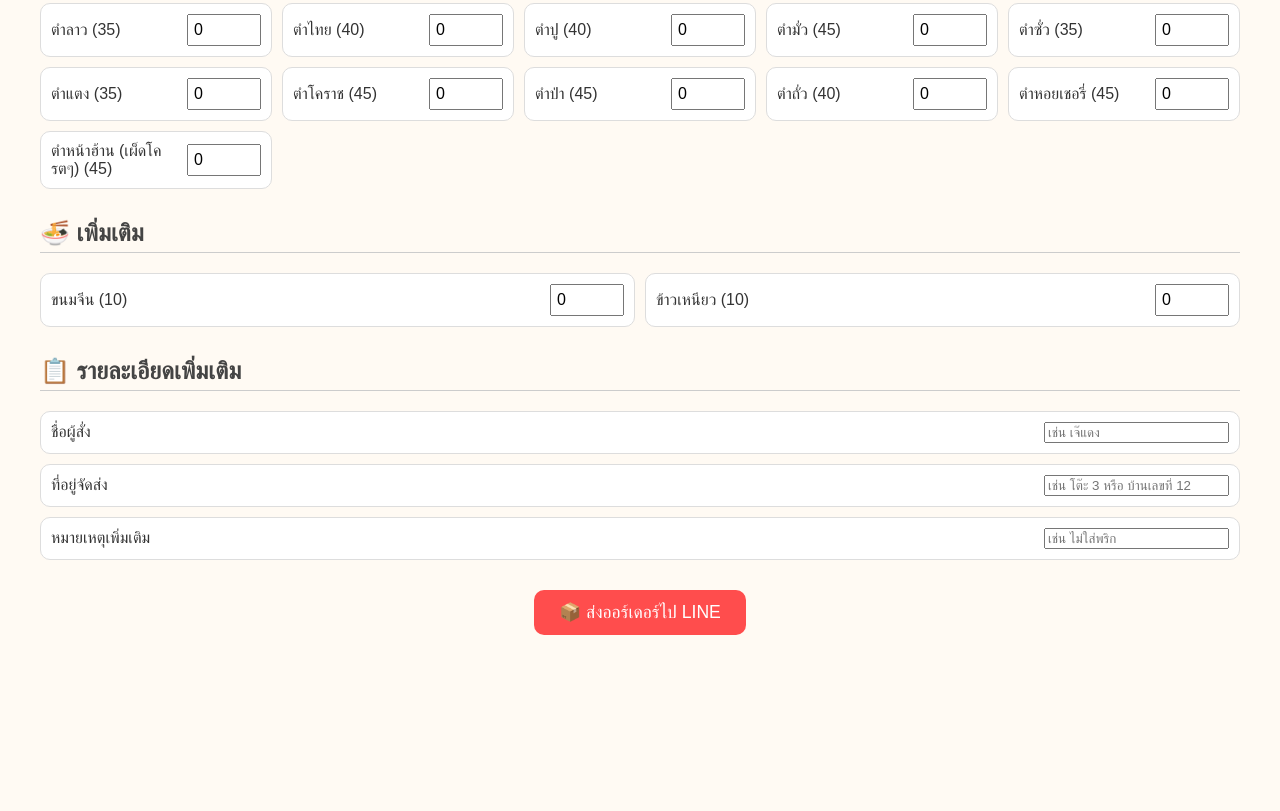
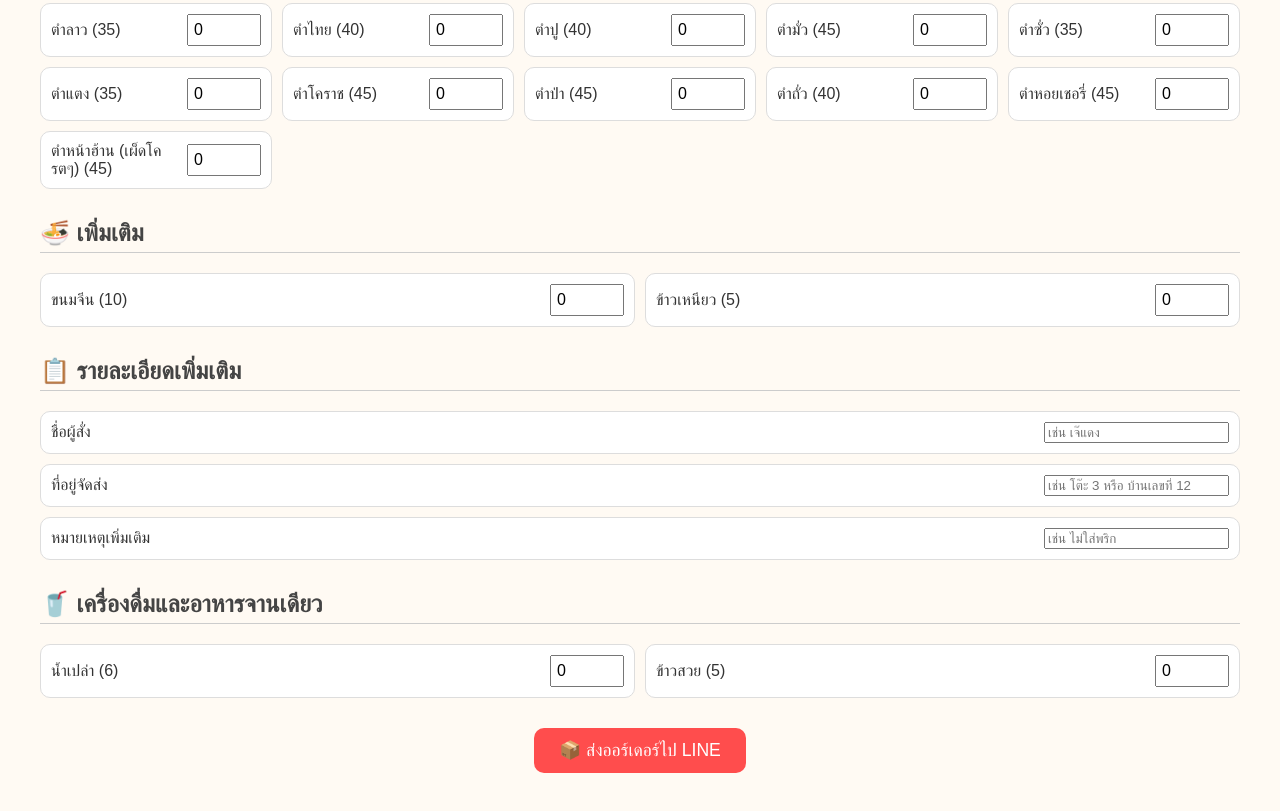
Before and after one commit to firstcity1998/Pingraberd, a plain HTML site: page index.html in a window 1280 px wide. Shown: the part 706-1517 px from the top of the page. Before the commit the page ends 1395 px from the top, so only its background shows below. Drawn offline with Linux system fonts and the light colour scheme; a script that the page names is missing.

Commit message:
Add files via upload

```diff
--- a/index.html
+++ b/index.html
@@ -109,7 +109,7 @@
       <h2>🍜 เพิ่มเติม</h2>
       <div class="menu-grid">
         <div class="menu-item"><label>ขนมจีน (10)</label><input type="number" name="ขนมจีน" min="0" value="0"></div>
-        <div class="menu-item"><label>ข้าวเหนียว (10)</label><input type="number" name="ข้าวเหนียว" min="0" value="0"></div>
+        <div class="menu-item"><label>ข้าวเหนียว (5)</label><input type="number" name="ข้าวเหนียว" min="0" value="0"></div>
       </div>
     </div>
 <div class="menu-section">
@@ -127,6 +127,14 @@
       <label for="customerNote">หมายเหตุเพิ่มเติม</label>
       <input type="text" name="customerNote" id="customerNote" placeholder="เช่น ไม่ใส่พริก" />
     </div>
+  </div>
+</div>
+
+<div class="menu-section">
+  <h2>🥤 เครื่องดื่มและอาหารจานเดียว</h2>
+  <div class="menu-grid">
+    <div class="menu-item"><label>น้ำเปล่า (6)</label><input type="number" name="น้ำเปล่า" min="0" value="0"></div>
+    <div class="menu-item"><label>ข้าวสวย (5)</label><input type="number" name="ข้าวสวย" min="0" value="0"></div>
   </div>
 </div>
 
```
